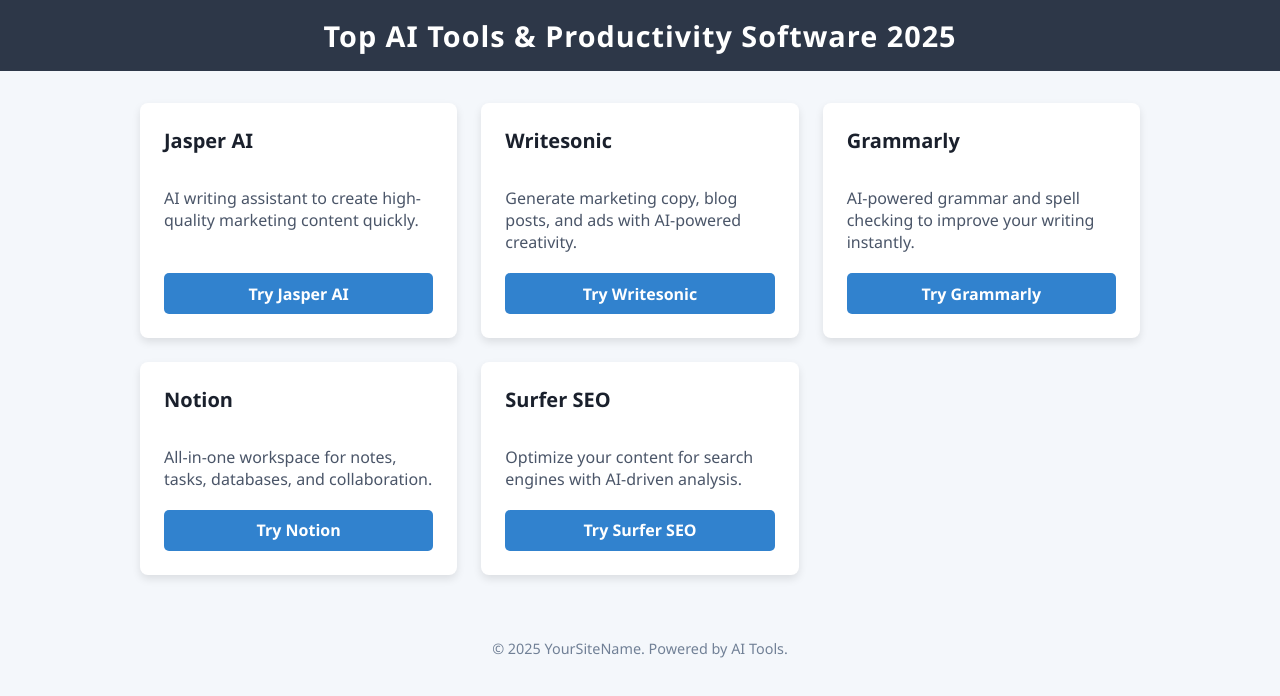
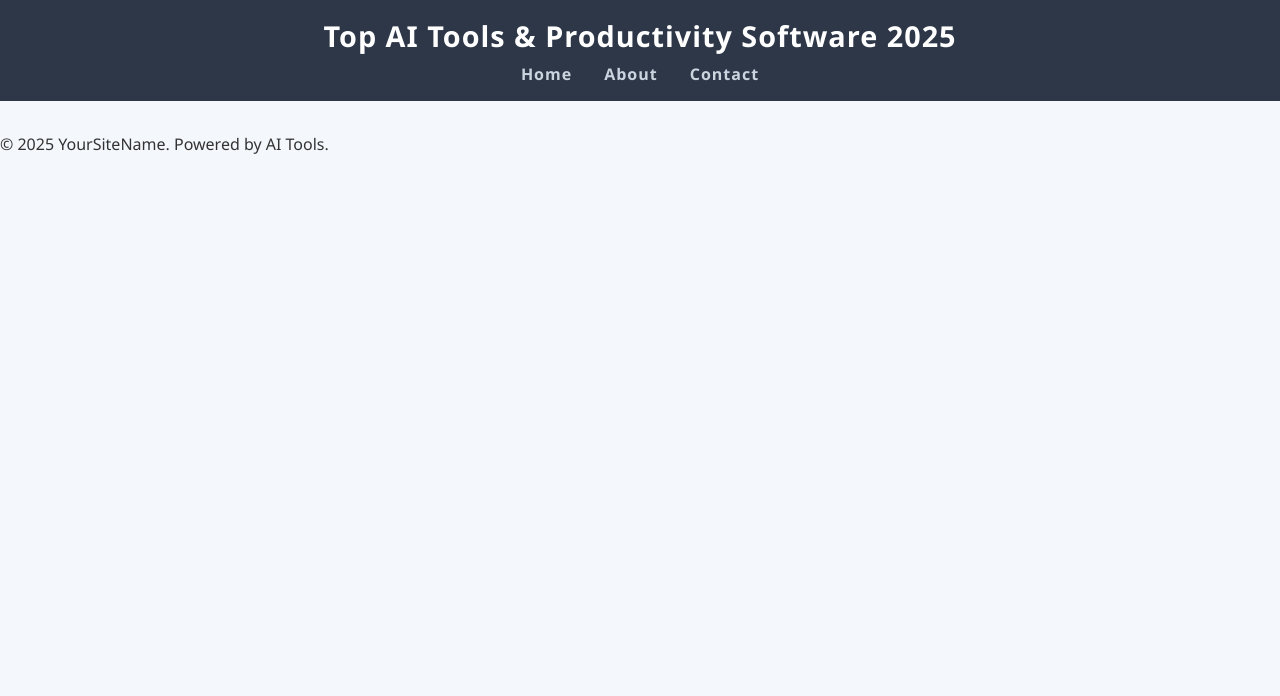
Before and after one commit to FloydKabungo/my-ai-tools-site, a plain HTML site: page index.html in a window 1280 px wide. Drawn offline with Linux system fonts and the light colour scheme.

Commit message:
Update index.html

```diff
--- a/index.html
+++ b/index.html
@@ -5,6 +5,7 @@
   <meta name="viewport" content="width=device-width, initial-scale=1" />
   <title>Top AI Tools & Productivity Software 2025</title>
   <style>
+    /* Your existing styles ... plus: */
     body {
       font-family: 'Segoe UI', Tahoma, Geneva, Verdana, sans-serif;
       margin: 0;
@@ -19,103 +20,47 @@
       font-size: 1.8rem;
       font-weight: bold;
       letter-spacing: 1px;
+      position: sticky;
+      top: 0;
+      z-index: 1000;
+    }
+    nav {
+      margin-top: 0.5rem;
+      display: flex;
+      justify-content: center;
+      gap: 2rem;
+      font-weight: 600;
+      font-size: 1rem;
+    }
+    nav a {
+      color: #cbd5e0;
+      text-decoration: none;
+      transition: color 0.3s ease;
+    }
+    nav a:hover {
+      color: white;
     }
     main {
       max-width: 1000px;
       margin: 2rem auto;
       padding: 0 1rem;
     }
-    .grid {
-      display: grid;
-      grid-template-columns: repeat(auto-fit,minmax(280px,1fr));
-      gap: 1.5rem;
-    }
-    .card {
-      background: white;
-      border-radius: 8px;
-      box-shadow: 0 4px 8px rgb(0 0 0 / 0.1);
-      padding: 1.5rem;
-      display: flex;
-      flex-direction: column;
-      justify-content: space-between;
-      transition: transform 0.2s ease;
-    }
-    .card:hover {
-      transform: translateY(-5px);
-      box-shadow: 0 8px 16px rgb(0 0 0 / 0.15);
-    }
-    h2 {
-      margin-top: 0;
-      font-size: 1.25rem;
-      color: #1a202c;
-    }
-    p {
-      flex-grow: 1;
-      margin-bottom: 1.2rem;
-      color: #4a5568;
-      line-height: 1.4;
-    }
-    .btn {
-      background: #3182ce;
-      color: white;
-      padding: 0.6rem 1rem;
-      border: none;
-      border-radius: 5px;
-      font-weight: 600;
-      text-align: center;
-      cursor: pointer;
-      text-decoration: none;
-      transition: background 0.3s ease;
-      display: inline-block;
-    }
-    .btn:hover {
-      background: #2b6cb0;
-    }
-    footer {
-      text-align: center;
-      padding: 1rem;
-      color: #718096;
-      font-size: 0.9rem;
-      margin-top: 3rem;
-    }
-    @media (max-width: 400px) {
-      header {
-        font-size: 1.4rem;
-      }
-    }
+    /* rest of your styles here... */
   </style>
 </head>
 <body>
   <header>
     Top AI Tools & Productivity Software 2025
+    <nav>
+      <a href="index.html">Home</a>
+      <a href="about.html">About</a>
+      <a href="contact.html">Contact</a>
+    </nav>
   </header>
   <main>
+    <!-- Your existing grid of tools here -->
     <div class="grid">
-      <div class="card">
-        <h2>Jasper AI</h2>
-        <p>AI writing assistant to create high-quality marketing content quickly.</p>
-        <a href="YOUR_AFFILIATE_LINK_HERE" class="btn" target="_blank" rel="noopener noreferrer">Try Jasper AI</a>
-      </div>
-      <div class="card">
-        <h2>Writesonic</h2>
-        <p>Generate marketing copy, blog posts, and ads with AI-powered creativity.</p>
-        <a href="YOUR_AFFILIATE_LINK_HERE" class="btn" target="_blank" rel="noopener noreferrer">Try Writesonic</a>
-      </div>
-      <div class="card">
-        <h2>Grammarly</h2>
-        <p>AI-powered grammar and spell checking to improve your writing instantly.</p>
-        <a href="YOUR_AFFILIATE_LINK_HERE" class="btn" target="_blank" rel="noopener noreferrer">Try Grammarly</a>
-      </div>
-      <div class="card">
-        <h2>Notion</h2>
-        <p>All-in-one workspace for notes, tasks, databases, and collaboration.</p>
-        <a href="YOUR_AFFILIATE_LINK_HERE" class="btn" target="_blank" rel="noopener noreferrer">Try Notion</a>
-      </div>
-      <div class="card">
-        <h2>Surfer SEO</h2>
-        <p>Optimize your content for search engines with AI-driven analysis.</p>
-        <a href="YOUR_AFFILIATE_LINK_HERE" class="btn" target="_blank" rel="noopener noreferrer">Try Surfer SEO</a>
-      </div>
+      <!-- Cards as before -->
     </div>
   </main>
   <footer>
```
